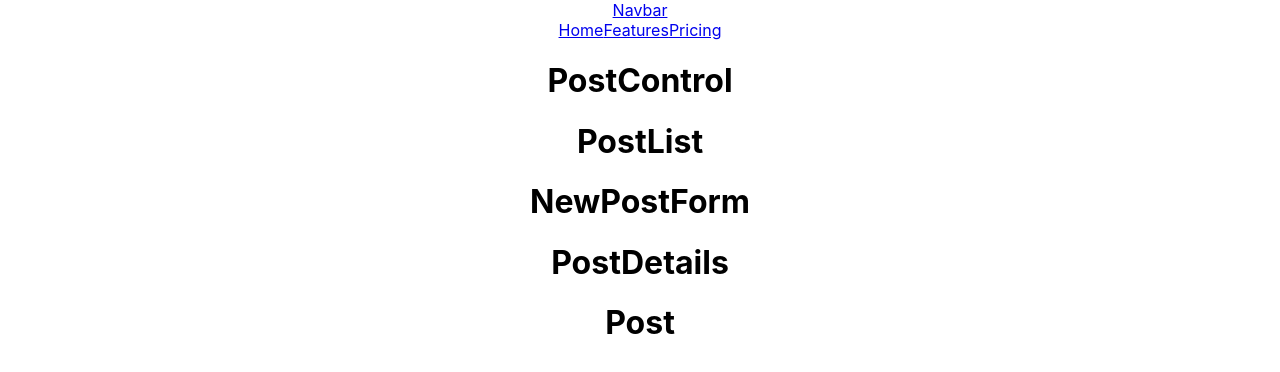
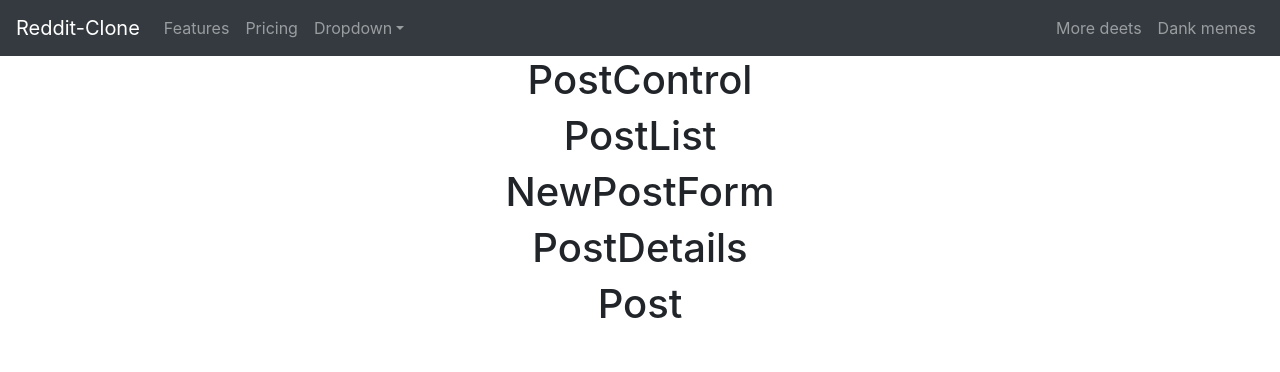
Before and after one commit to michelle-morin/reddit-clone, a React (Create React App) app: page / in a window 1280 px wide. Shown: the top 372 px of the page. Built offline with nearby package versions, Linux system fonts and the light colour scheme.

Commit message:
add passing tests for selected-post-reducer and navbar with bootstrap library.
Co-authored-by: Michelle Morin <morin2m@gmail.com>
Co-authored-by: Jonathan Carlos <jonathancarlos21@hotmail.com>

```diff
--- a/package.json
+++ b/package.json
@@ -6,6 +6,7 @@
     "@testing-library/jest-dom": "^4.2.4",
     "@testing-library/react": "^9.3.2",
     "@testing-library/user-event": "^7.1.2",
+    "bootstrap": "^4.4.1",
     "react": "^16.13.1",
     "react-bootstrap": "^1.0.1",
     "react-dom": "^16.13.1",
--- a/src/components/App.js
+++ b/src/components/App.js
@@ -2,6 +2,7 @@
 import "../App.css";
 import Header from "./Layout/Header";
 import PostControl from "./Posts/PostControl";
+import "bootstrap/dist/css/bootstrap.min.css";
 
 function App() {
   return (
--- a/src/components/Layout/Header.js
+++ b/src/components/Layout/Header.js
@@ -1,16 +1,32 @@
 import React from "react";
-import { Navbar, Nav } from "react-bootstrap";
+import { Navbar, Nav, NavDropdown } from "react-bootstrap";
+
 const Header = () => {
   const headerStyles = {};
   return (
     <div style={headerStyles}>
-      <Navbar bg="dark" variant="dark">
-        <Navbar.Brand href="#home">Navbar</Navbar.Brand>
-        <Nav className="mr-auto">
-          <Nav.Link href="#home">Home</Nav.Link>
-          <Nav.Link href="#features">Features</Nav.Link>
-          <Nav.Link href="#pricing">Pricing</Nav.Link>
-        </Nav>
+      <Navbar collapseOnSelect expand="lg" bg="dark" variant="dark">
+        <Navbar.Brand href="#home">Reddit-Clone</Navbar.Brand>
+        <Navbar.Toggle aria-controls="responsive-navbar-nav" />
+        <Navbar.Collapse id="responsive-navbar-nav">
+          <Nav className="mr-auto">
+            <Nav.Link href="#features">Features</Nav.Link>
+            <Nav.Link href="#pricing">Pricing</Nav.Link>
+            <NavDropdown title="Dropdown" id="collasible-nav-dropdown">
+              <NavDropdown.Item href="#action/3.1">Action</NavDropdown.Item>
+              <NavDropdown.Item href="#action/3.2">Another action</NavDropdown.Item>
+              <NavDropdown.Item href="#action/3.3">Something</NavDropdown.Item>
+              <NavDropdown.Divider />
+              <NavDropdown.Item href="#action/3.4">Separated link</NavDropdown.Item>
+            </NavDropdown>
+          </Nav>
+          <Nav>
+            <Nav.Link href="#deets">More deets</Nav.Link>
+            <Nav.Link eventKey={2} href="#memes">
+              Dank memes
+            </Nav.Link>
+          </Nav>
+        </Navbar.Collapse>
       </Navbar>
     </div>
   );
--- a/src/reducers/selected-post-reducer.js
+++ b/src/reducers/selected-post-reducer.js
@@ -1,5 +1,6 @@
 export default (state = null, action) => {
   const { title, body, upvote, downvote, postDate, id } = action;
+
   switch (action.type) {
     case "CHANGE_SELECTED":
       const newState = {
@@ -11,6 +12,9 @@
         id: id
       };
       return newState;
+    case "CHANGE_TO_NULL":
+      const nullState = null;
+      return nullState;
     default:
       return state;
   }
```
Also changed, not shown: 2 other files (tests, documents, lock files or other folders).
